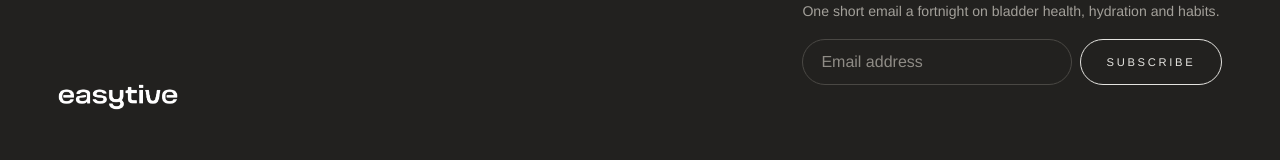
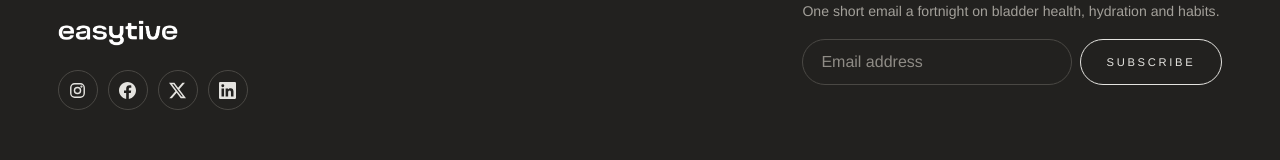
Before and after one commit to Rendersarc2026/Easytive, a Next.js app: page / in a window 1280 px wide. Shown: the part 926-1086 px from the top of the page. Built offline with nearby package versions, Linux system fonts and the light colour scheme; no server answers; a web font is replaced by a local one.

Commit message:
refactor: add social media icons to footer and update metadata for improved branding

```diff
--- a/src/app/layout.tsx
+++ b/src/app/layout.tsx
@@ -19,7 +19,7 @@ export const metadata: Metadata = {
   description: SITE_DESCRIPTION,
   applicationName: SITE_NAME,
   openGraph: siteOpenGraph,
-  twitter: { card: "summary" },
+  twitter: { card: "summary", site: "@easytivehealth" },
   formatDetection: { telephone: false, email: false, address: false },
 };
 
--- a/src/app/page.tsx
+++ b/src/app/page.tsx
@@ -2,6 +2,7 @@ import { Header } from "@/components/Header";
 import { Footer } from "@/components/sections/Footer";
 import { Hero } from "@/components/sections/Hero";
 import type { Metadata } from "next";
+import { socials } from "@/data/site";
 import { absoluteUrl, jsonLd, SITE_DESCRIPTION, SITE_NAME, SITE_URL, siteOpenGraph } from "@/lib/site";
 
 export const metadata: Metadata = {
@@ -20,6 +21,7 @@ const structuredData = {
       url: SITE_URL,
       logo: absoluteUrl("/easytive-logo.png"),
       description: SITE_DESCRIPTION,
+      sameAs: socials.map((s) => s.href),
     },
     {
       "@type": "WebSite",
--- a/src/app/site.css
+++ b/src/app/site.css
@@ -260,6 +260,12 @@ footer.site-foot .wrap { max-width: none; padding-block: clamp(56px, 6vw, 96px)
 .ftop.solo { grid-template-columns: 1fr minmax(0, 420px); align-items: end; }
 @media (max-width: 760px) { .ftop.solo { grid-template-columns: 1fr; } }
 #letter { scroll-margin-top: 24px; }
+/* Social icons under the footer logo */
+.fsocial { display: flex; gap: 10px; margin: 24px 0 0; padding: 0; list-style: none; }
+.fsocial a { display: grid; place-items: center; width: 40px; height: 40px; border-radius: 50%; border: 1px solid #4a4844; color: #e4e3df; transition: background 0.2s, color 0.2s, border-color 0.2s; }
+.fsocial a:hover { background: #e4e3df; border-color: #e4e3df; color: var(--obsidian); }
+.fsocial a:focus-visible { outline: 2px solid #e4e3df; outline-offset: 3px; }
+.fsocial svg { width: 17px; height: 17px; }
 
 @media (prefers-reduced-motion: reduce) {
   *, *::before, *::after { animation: none !important; transition: none !important; }
--- a/src/components/icons.tsx
+++ b/src/components/icons.tsx
@@ -1,3 +1,5 @@
+import type { SocialName } from "@/data/site";
+
 export function Arrow() {
   return (
     <svg viewBox="0 0 15 10" aria-hidden="true">
@@ -5,6 +7,31 @@ export function Arrow() {
     </svg>
   );
 }
+
+/** Brand marks for the footer's social links (24×24, currentColor). */
+export function SocialIcon({ name }: { name: SocialName }) {
+  return (
+    <svg viewBox="0 0 24 24" aria-hidden="true">
+      {name === "Instagram" ? (
+        <g fill="none" stroke="currentColor" strokeWidth="2">
+          <rect x="2.5" y="2.5" width="19" height="19" rx="5.5" />
+          <circle cx="12" cy="12" r="4.3" />
+          <circle cx="17.6" cy="6.4" r="0.6" fill="currentColor" />
+        </g>
+      ) : (
+        <path fill="currentColor" d={socialPaths[name]} />
+      )}
+    </svg>
+  );
+}
+
+const socialPaths: Record<Exclude<SocialName, "Instagram">, string> = {
+  Facebook:
+    "M24 12.073c0-6.627-5.373-12-12-12s-12 5.373-12 12c0 5.99 4.388 10.954 10.125 11.854v-8.385H7.078v-3.47h3.047V9.43c0-3.007 1.792-4.669 4.533-4.669 1.312 0 2.686.235 2.686.235v2.953H15.83c-1.491 0-1.956.925-1.956 1.874v2.25h3.328l-.532 3.47h-2.796v8.385C19.612 23.027 24 18.062 24 12.073z",
+  X: "M18.901 1.153h3.68l-8.04 9.19L24 22.846h-7.406l-5.8-7.584-6.638 7.584H.474l8.6-9.83L0 1.154h7.594l5.243 6.932ZM17.61 20.644h2.039L6.486 3.24H4.298Z",
+  LinkedIn:
+    "M20.447 20.452h-3.554v-5.569c0-1.328-.027-3.037-1.852-3.037-1.853 0-2.136 1.445-2.136 2.939v5.667H9.351V9h3.414v1.561h.046c.477-.9 1.637-1.85 3.37-1.85 3.601 0 4.267 2.37 4.267 5.455v6.286zM5.337 7.433a2.062 2.062 0 1 1 0-4.125 2.062 2.062 0 0 1 0 4.125zm1.782 13.019H3.555V9h3.564v11.452zM22.225 0H1.771C.792 0 0 .774 0 1.729v20.542C0 23.227.792 24 1.771 24h20.451C23.2 24 24 23.227 24 22.271V1.729C24 .774 23.2 0 22.222 0h.003z",
+};
 
 /** Head-and-shoulders placeholder for advisor portraits. */
 export function Silhouette() {
--- a/src/components/sections/Footer.tsx
+++ b/src/components/sections/Footer.tsx
@@ -2,6 +2,8 @@
 
 import { useState } from "react";
 import Image from "next/image";
+import { socials } from "@/data/site";
+import { SocialIcon } from "@/components/icons";
 
 export function Footer() {
   const [note, setNote] = useState("");
@@ -11,6 +13,15 @@ export function Footer() {
         <div className="ftop solo">
           <div className="fbrand">
             <Image src="/easytive-logo.png" alt="Easytive" width={3202} height={700} sizes="120px" />
+            <ul className="fsocial" aria-label="Easytive on social media">
+              {socials.map((s) => (
+                <li key={s.name}>
+                  <a href={s.href} target="_blank" rel="noopener noreferrer" aria-label={`Easytive on ${s.name}`}>
+                    <SocialIcon name={s.name} />
+                  </a>
+                </li>
+              ))}
+            </ul>
           </div>
           <div className="fnews" id="letter">
             <h4>The Easy Letter</h4>
--- a/src/data/site.ts
+++ b/src/data/site.ts
@@ -100,3 +100,13 @@ export const aboutCopy: AboutCopy = {
   teamHeading: "Meet the minds behind the *science*.",
   teamSub: "Doctors and scientists guide our approach to health, shape our formulations and bring scientific knowledge into everyday care.",
 };
+
+// ---- Social profiles (footer icons, components/sections/Footer.tsx; Organization `sameAs` on the home page) ----
+export const socials = [
+  { name: "Instagram", href: "https://www.instagram.com/easytive.in/" },
+  { name: "Facebook", href: "https://www.facebook.com/people/EasytiveOfficial/61596274130972/" },
+  { name: "X", href: "https://x.com/easytivehealth" },
+  { name: "LinkedIn", href: "https://www.linkedin.com/company/easytive" },
+] as const;
+
+export type SocialName = (typeof socials)[number]["name"];
```
